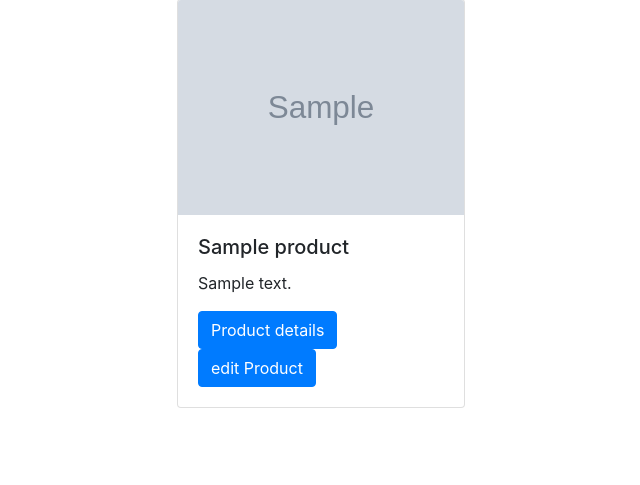
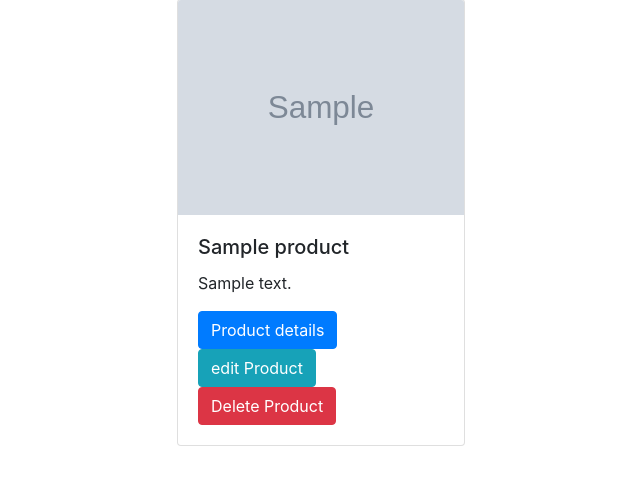
Before and after one commit to jhon9223/django-dressstore, a Django app: page /home/ in a window 1280 px wide. Shown: the part 151-636 px from the top of the page, without its empty margins (359-999 px from the left). Run offline with Django 5.2, Linux system fonts and the light colour scheme; tables that the repository leaves empty hold one stand-in row (values such as "Sample post"); grey boxes marked "Sample" are stand-in pictures.

Commit message:
Improve product edit functionality

```diff
--- a/Dressstore/urls.py
+++ b/Dressstore/urls.py
@@ -29,4 +29,5 @@ urlpatterns = [
     path('logout/', logout_fn, name='logout'),
     path('add_product/', add_product, name='add_product'),
     path("editproduct/<int:pid>", edit_product, name="editproduct"),
+    path("deleteproduct/<int:pid>", delete_product, name="deleteproduct"),
 ] + static(settings.MEDIA_URL, document_root=settings.MEDIA_ROOT)
--- a/home/forms.py
+++ b/home/forms.py
@@ -4,8 +4,10 @@ from .models import category, product
 
 class ProductForm(forms.ModelForm):
     class Meta:
+
         model = product
-        fields = '__all__'
+        exclude = ['us']
+        # fields = '__all__'
         # fields = ['name', 'description', 'price', 'img1', 'cat']
 
 
--- a/home/models.py
+++ b/home/models.py
@@ -17,6 +17,7 @@ class product(models.Model):
     img1 = models.ImageField(upload_to='product')
     cat = models.ForeignKey(
         category, on_delete=models.CASCADE,)
+    us = models.ForeignKey(User, on_delete=models.CASCADE, default=1)
 
     def __str__(self):
         return self.name
--- a/home/templates/home.html
+++ b/home/templates/home.html
@@ -24,7 +24,8 @@ Home
             <h5 class="card-title">{{p.name}}</h5>
             <p class="card-text">{{p.description}}</p>
             <a href="/view_product/{{p.id}}" class="btn btn-primary">Product details</a> <br>
-            <a href="/editproduct/{{p.id}}" class="btn btn-primary"> edit Product </a>
+            <a href="/editproduct/{{p.id}}" class="btn btn-info"> edit Product </a>
+            <a href="/deleteproduct/{{p.id}}" class="btn btn-danger"> Delete Product </a>
         </div>
     </div>
     {% endfor %}
--- a/home/views.py
+++ b/home/views.py
@@ -42,7 +42,7 @@ def register_fn(request):
                     last_name=lname
                 )
 
-                return redirect('/login')
+                return redirect('/')
         else:
             return render(request, 'register.html', {'msg': 'password not matching'})
     return render(request, 'register.html')
@@ -70,7 +70,9 @@ def add_product(request):
     if request.method == "POST":
         f = ProductForm(request.POST, request.FILES)
         if f.is_valid():
-            f.save()
+            x = f.save(commit=False)
+            x.us = request.user
+            x.save()
             return redirect('/home')
     else:
         f = ProductForm()
@@ -88,3 +90,9 @@ def edit_product(request, pid):
         x = product.objects.get(id=pid)
         f = editproductform(instance=x)
         return render(request, 'edit_product.html', {'fm': f})
+
+
+def delete_product(request, pid):
+    x = product.objects.get(id=pid)
+    x.delete()
+    return redirect('/home')
```
Also changed, not shown: home/migrations/0002_product_us.py (added), uploads/product/men1_u6rWig7.webp (added), uploads/product/women3_zpoySLq.webp (added).
